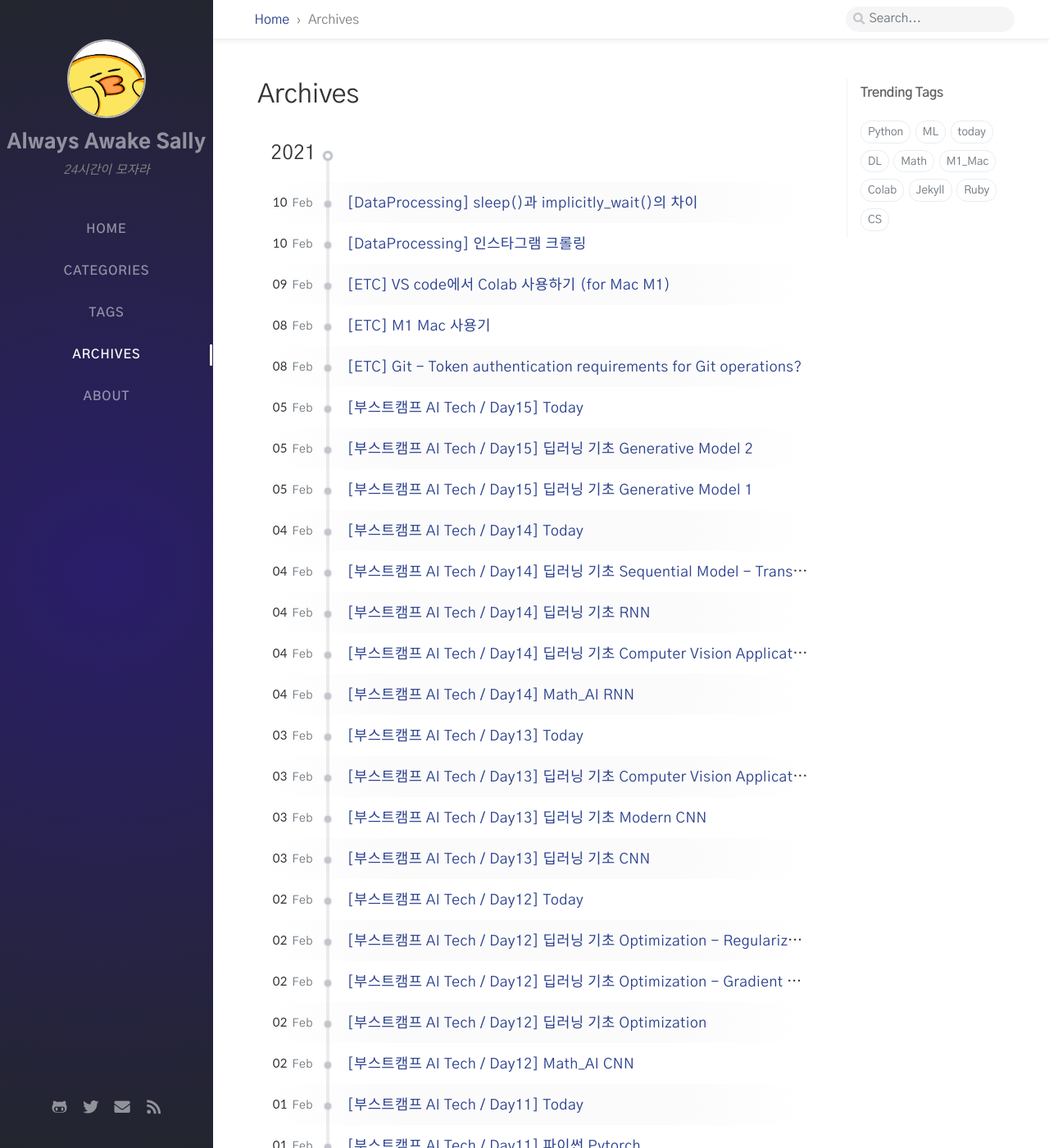
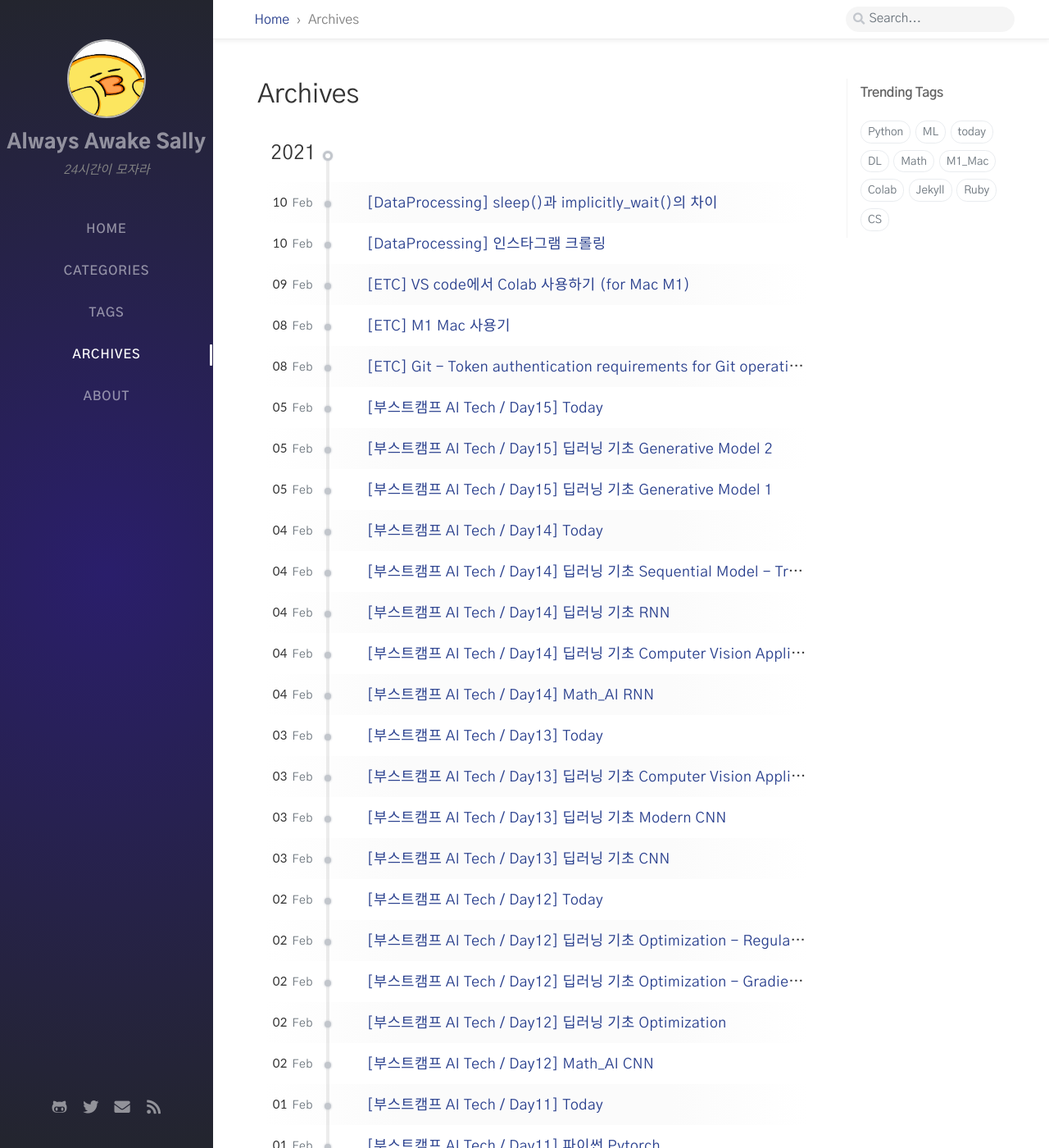
Before and after one commit to bsm8734/bsm8734.github.io, a Jekyll site: the page built from _tabs/archives.md, in a window 1280 px wide and 1400 px high. Shown: the whole window at 82% size. Built offline with Jekyll 4.4.1, drawn with Linux system fonts in a browser that asks for light colours; nearby versions of some CDN libraries; comment, search, counter and statistics services are not loaded.

Commit message:
Change archive width

```diff
--- a/assets/css/archives.scss
+++ b/assets/css/archives.scss
@@ -108,7 +108,7 @@
     > li {
       > div > a {
         /* post title in Archvies */
-        margin-left: 2.5rem;
+        margin-left: 4rem;
         position: relative;
         top: 0.1rem;
       }
```
